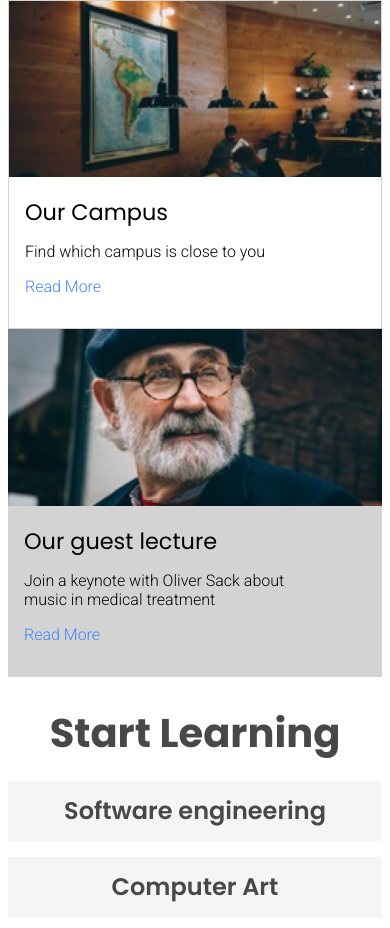
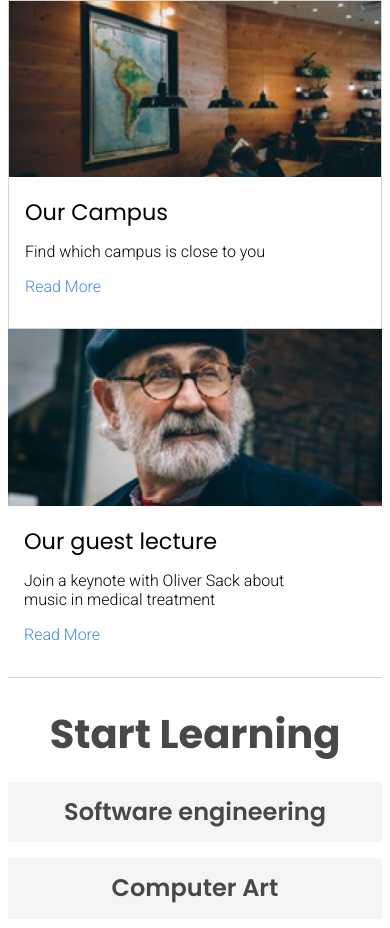
Before and after one commit to mfabiani17/colmar-academy, a plain HTML site: page index.html in a window 390 px wide. Shown: the part 1072-2000 px from the top of the page. Drawn offline with nearby package versions, Linux system fonts and the light colour scheme.

Commit message:
fixed box color in mobile

```diff
--- a/resources/css/style.css
+++ b/resources/css/style.css
@@ -397,10 +397,12 @@ font-weight: 300;
 
     .right-container{
       width: 100%;
-  }
+      margin-bottom: 0;
+}
 
     .box {
      flex-direction: column;
+     background-color: #FFF;
 
   }
 
@@ -440,12 +442,13 @@ font-weight: 300;
 
     .banner3 {
       background-color: #FFF;
+      border-top: 0.5px solid lightgrey;
       padding-bottom: 2rem;
       border-bottom: 0.5px solid lightgrey;
   }
 
     .banner3 h1 {
-       margin-top:0rem;
+       margin-top:2rem;
        margin-bottom: 1rem;
   }
 
```
Also changed, not shown: 1 other file.
